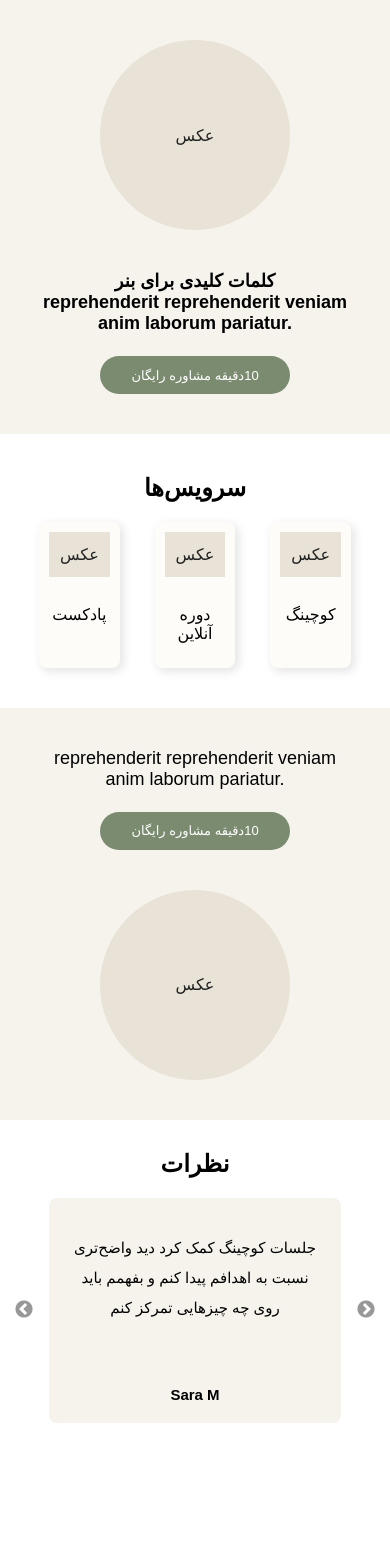
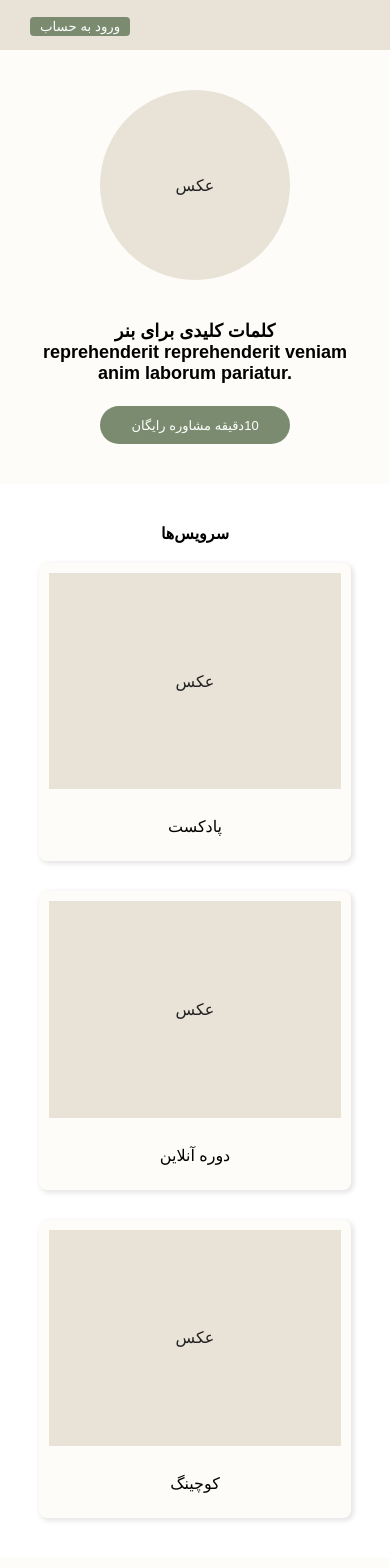
Before and after one commit to LuigiOdinson/Coaching-Website, a React (Vite) app in the folder Coaching/: page / in a window 390 px wide. Shown: the top 1568 px of the page. Before the commit the page ends 1453 px from the top, so only its background shows below. Built offline with nearby package versions, Linux system fonts and the light colour scheme; a web font is replaced by a local one.

Commit message:
added the Header Component and made it responsive to screen size changes

```diff
--- /dev/null
+++ b/Coaching/src/components/Header.css
@@ -0,0 +1,88 @@
+.header {
+  position: fixed;
+  top: 0;
+  right: 0;
+  left: 0;
+  height: 50px;
+  display: flex;
+  align-items: center;
+  z-index: 100;
+  background: var(--color-beige-dark);
+}
+
+.left-side {
+  position: fixed;
+  left: 30px;
+}
+
+.log-in-button {
+  background-color: var(--color-sage);
+  color: white;
+  border: none;
+  border-radius: 4px;
+  padding: 2px 10px;
+  cursor: pointer;
+}
+
+.header-nav {
+  position: fixed;
+  right: 30px;
+  display: flex;
+  align-items: center;
+  gap: 32px;
+  transition: max-height 0.2s;
+  transition: padding 0.2s;
+}
+
+.header-nav.toggleOn {
+  max-height: 400px;
+  padding: 10px 15px;
+}
+
+.header-link {
+  color: var(--color-charcoal);
+  text-decoration: none;
+  font-size: 15px;
+  transition: color 0.2s ease;
+}
+
+.header-link:hover {
+  color: var(--color-sage);
+}
+
+.hamburger-menu-icon {
+  display: none;
+  position: fixed;
+  right: 20px;
+  flex-direction: column;
+  justify-content: center;
+  gap: 6px;
+  width: 25px;
+  padding: 0;
+  background: none;
+  border: none;
+  cursor: pointer;
+}
+
+.hamburger-menu-icon span {
+  display: block;
+  height: 2px;
+  background: var(--color-charcoal);
+}
+
+@media (max-width: 600px) {
+  .hamburger-menu-icon {
+    display: flex;
+  }
+  .header-nav {
+    flex-direction: column;
+    gap: 20px;
+    background-color: var(--color-beige);
+    position: absolute;
+    top: 100%;
+    right: 0;
+    max-height: 0px;
+    overflow: hidden;
+    padding: 0px 15px;
+  }
+}
--- /dev/null
+++ b/Coaching/src/components/Header.jsx
@@ -0,0 +1,46 @@
+import {useState} from 'react'
+import { NavLink } from "react-router";
+import "./Header.css"
+
+export default function Header() {
+  const [toggleOn, setToggleOn] = useState(false);
+
+  const toggleButtonClicked = () => {
+    setToggleOn(!toggleOn)
+  }
+
+  return (
+    <div className="header">
+
+      <div className="left-side">
+        <button className="log-in-button">
+          <p>ورود به حساب</p>
+        </button>
+      </div>
+
+      <div className={`header-nav ${toggleOn ? 'toggleOn' : ''}`}>
+        <NavLink to={"/"} className="header-link">
+          <p>دوره‌های برگزار شده</p>
+        </NavLink>
+
+        <NavLink to={"/"} className="header-link">
+          <p>درباره من</p>
+        </NavLink>
+
+        <NavLink to={"/"} className="header-link">
+          <p>سرویس‌ها</p>
+        </NavLink>
+
+        <NavLink to={"/"} className="header-link">
+          <p>خانه</p>
+        </NavLink>
+      </div>
+
+      <button className="hamburger-menu-icon" onClick={toggleButtonClicked}>
+        <span></span>
+        <span></span>
+        <span></span>
+      </button>
+    </div>
+  )
+}
--- a/Coaching/src/pages/landing-page/AboutMe.jsx
+++ b/Coaching/src/pages/landing-page/AboutMe.jsx
@@ -2,10 +2,11 @@ import React from 'react'
 
 export default function AboutMe() {
   return (
-    <section className="landing-page-section">
+    <section className="about-me-section">
 
       <div className="about-me-content">
         <div className="about-me-keywords">
+          <p>درباره من</p>
           <p>
             reprehenderit reprehenderit veniam
             anim laborum pariatur.
@@ -13,8 +14,7 @@ export default function AboutMe() {
         </div>
 
         <div className="about-me-button">
-          <span>10</span>
-          <p>دقیقه مشاوره رایگان</p>
+          <p>درباره من</p>
         </div>
       </div>
 
--- a/Coaching/src/pages/landing-page/Feedbacks.jsx
+++ b/Coaching/src/pages/landing-page/Feedbacks.jsx
@@ -29,7 +29,7 @@ export default function Feedbacks() {
     <section className="feedbacks-section">
 
       <div className="section-title">
-        <h2>نظرات</h2>
+        <p>نظرات</p>
       </div>
 
       <div className="feedbacks-container">
--- a/Coaching/src/pages/landing-page/Hero.jsx
+++ b/Coaching/src/pages/landing-page/Hero.jsx
@@ -2,7 +2,7 @@ import React from 'react'
 
 export default function Hero() {
   return (
-    <section className="landing-page-section">
+    <section className="hero-section">
       <div className="hero-image">
         <span>عکس</span>
       </div>
--- a/Coaching/src/pages/landing-page/LandingPage.css
+++ b/Coaching/src/pages/landing-page/LandingPage.css
@@ -1,21 +1,23 @@
-.landing-page-section {
+.section-title {
+  display: flex;
+  justify-content: center;
+  margin-bottom: 20px;
+  font-weight: 600;
+}
+
+/* HERO */
+.hero-section {
   min-height: 315px;
-  background: var(--color-beige);
+  background: var(--color-beige-light);
   display: flex;
   flex-direction: row;
   align-items: center;
   justify-content: center;
   gap: 20%;
   padding: 40px 10%;
+  margin-top: 50px;
 }
 
-.section-title {
-  display: flex;
-  justify-content: center;
-  margin-bottom: 20px;
-}
-
-/* HERO */
 .hero-image,
 .about-me-image {
   width: 190px;
@@ -53,6 +55,7 @@
   justify-content: center;
   font-size: 13px;
   direction: rtl;
+  cursor: pointer;
 }
 
 /* SERVICES */
@@ -62,10 +65,10 @@
   padding: 40px 10%;
 }
 
-.cards-container {
+.service-cards-container {
   display: flex;
   justify-content: space-between;
-  gap: 35px;
+  gap: 30px;
 }
 
 .service-card {
@@ -74,7 +77,15 @@
   border-radius: 8px;
   padding: 10px 10px 25px 10px;
   text-align: center;
-  box-shadow: 3px 3px 10px 1px rgba(0, 0, 0, 0.1);
+  box-shadow: 2px 2px 5px 1px rgba(0, 0, 0, 0.1);
+  cursor: pointer;
+  transition: 0.2s;
+}
+
+.service-card:hover {
+  box-shadow: none;
+  margin-top: 2px;
+  margin-left: 2px;
 }
 
 .card-image {
@@ -89,6 +100,17 @@
 }
 
 /* ABOUT ME SECTION */
+.about-me-section {
+  min-height: 315px;
+  background: var(--color-beige-light);
+  display: flex;
+  flex-direction: row;
+  align-items: center;
+  justify-content: center;
+  gap: 20%;
+  padding: 40px 10%;
+}
+
 .about-me-keywords {
   font-size: 18px;
   margin-bottom: 22px;
@@ -118,7 +140,7 @@
 
 .feedback-card h3 {
   font-size: 15px;
-  font-weight: bold;
+  font-weight: 600;
 }
 
 .feedbacks-section .slick-prev::before,
@@ -134,12 +156,17 @@
 
 
 @media (max-width: 600px) {
-  .landing-page-section {
+  .landing-page-section,
+  .hero-section,
+  .about-me-section {
     flex-direction: column;
   }
   .hero-image {
     margin-bottom: 40px;
   }
+  .service-cards-container {
+    flex-direction: column;
+  }
   .about-me-image {
     margin-top: 40px;
   }
--- a/Coaching/src/pages/landing-page/LandingPage.jsx
+++ b/Coaching/src/pages/landing-page/LandingPage.jsx
@@ -2,6 +2,7 @@ import React from 'react'
 import "slick-carousel/slick/slick.css";
 import "slick-carousel/slick/slick-theme.css";
 import './LandingPage.css'
+import Header from '../../components/Header';
 import Hero from './Hero'
 import Services from './Services'
 import AboutMe from './AboutMe'
@@ -12,6 +13,7 @@ export default function LandingPage() {
     <div className="landing-page">
       <title>Coaching</title>
 
+      <Header/>
       <Hero/>
       <Services/>
       <AboutMe/>
--- a/Coaching/src/pages/landing-page/Services.jsx
+++ b/Coaching/src/pages/landing-page/Services.jsx
@@ -5,10 +5,10 @@ export default function Services() {
     <section className="services-section">
 
       <div className="section-title">
-        <h2>سرویس‌ها</h2>
+        <p>سرویس‌ها</p>
       </div>
 
-      <div className="cards-container">
+      <div className="service-cards-container">
 
           <div className="service-card">
             <div className="card-image">
```
